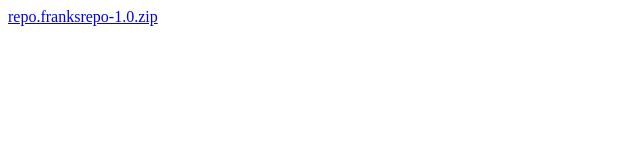
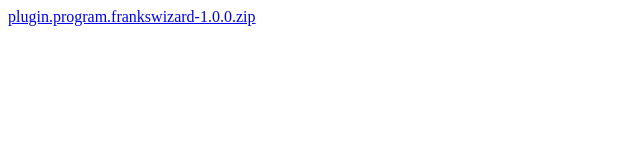
Before and after one commit to fun-Frank/Kodi, a plain HTML site: page index.html in a window 1280 px wide. Shown: the whole page, without its empty margins (0-640 px from the left). Drawn offline with Linux system fonts and the light colour scheme.

Commit message:
Update index.html

```diff
--- a/index.html
+++ b/index.html
@@ -1,2 +1,2 @@
 <!DOCTYPE html>
-<a href="repo.franksrepo-1.0.zip">repo.franksrepo-1.0.zip</a>
+<a href="plugin.program.frankswizard-1.0.0.zip">plugin.program.frankswizard-1.0.0.zip</a>
```
